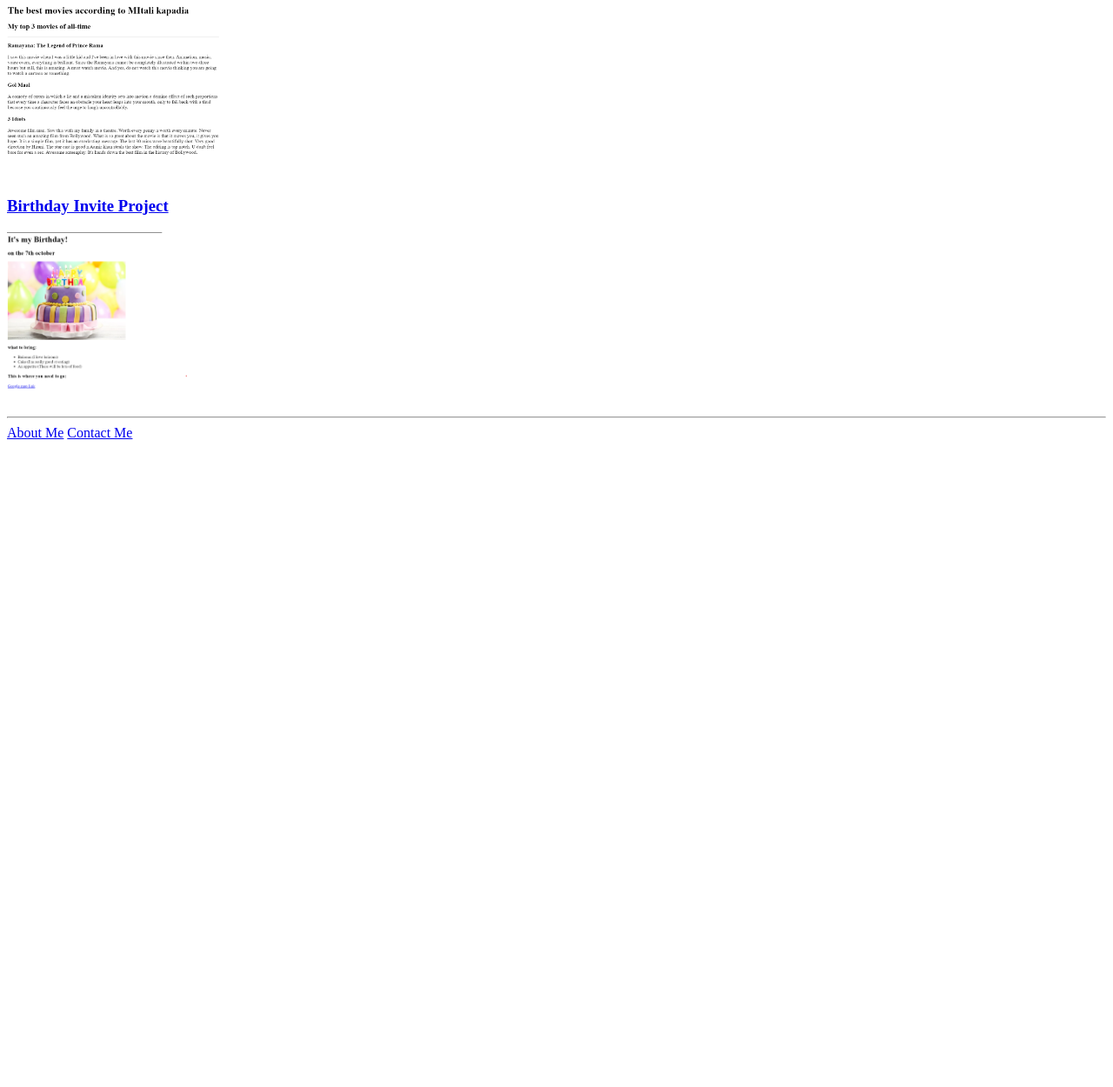
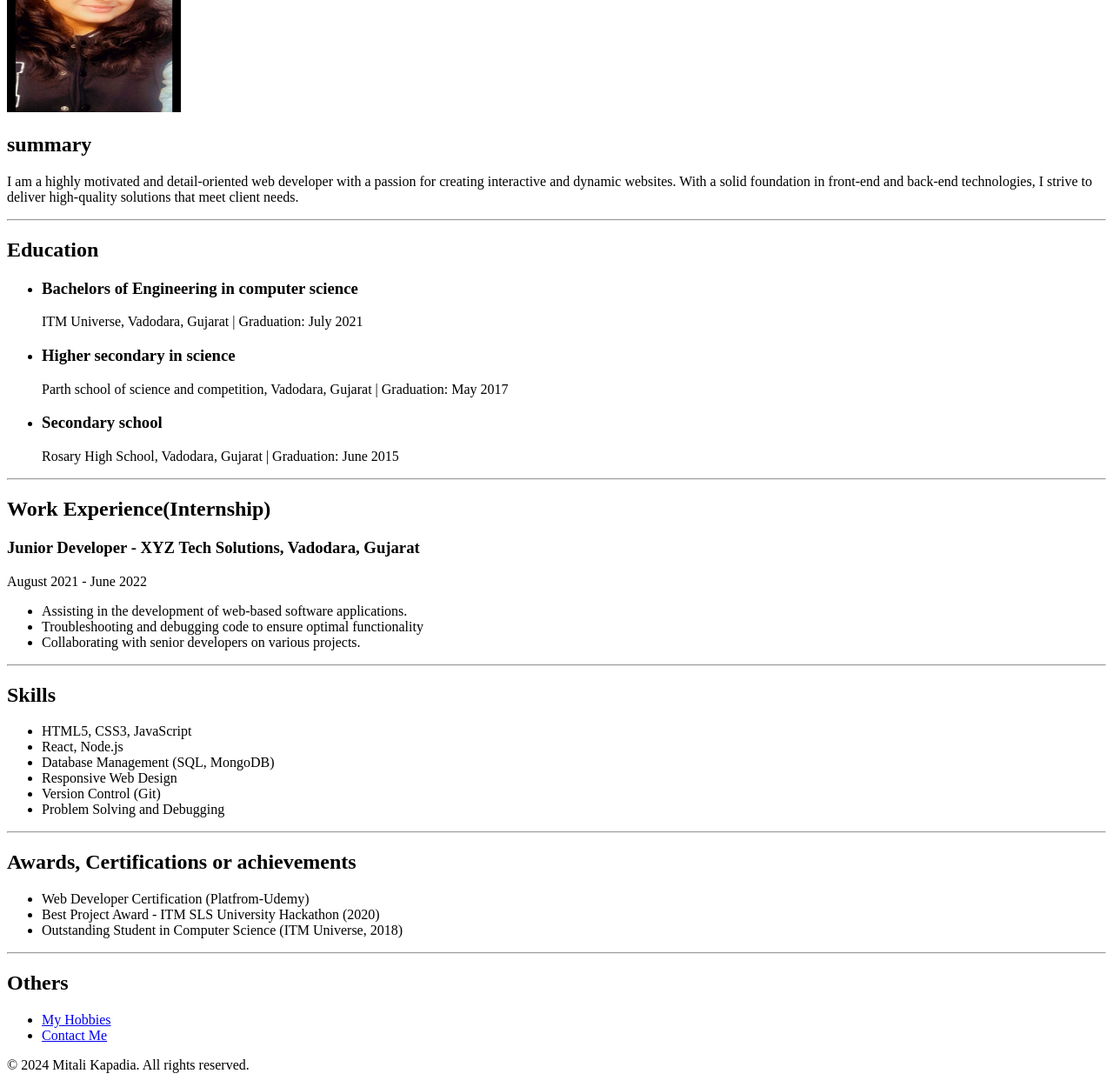
Before and after one commit to mkapadia88/html-portfolio, a plain HTML site: page index.html in a window 1280 px wide. Shown: the part 185-1435 px from the top of the page at 87% size. Before the commit the page ends 800 px from the top, so only its background shows below. Drawn offline with Linux system fonts and the light colour scheme.

Commit message:
Add files via upload

```diff
--- a/index.html
+++ b/index.html
@@ -1,44 +1,92 @@
-<!-- TODO 1: Create the HTML Boilerplate -->
-
-<!-- TODO 2: Add Your previous projects' HTML into the public folder -->
-
-<!-- TODO 3: Take screenshots of your project previews and add the images to the images folder -->
-
-<!-- TODO 4: Add titles/subtitles etc. -->
-
-<!-- TODO 5: Add a link to the project pages -->
-
-<!-- TODO 6: Add images to show the project previews
-HINT for TODO 6: You can use the height attribute set to 200 to make the image smaller:
-https://developer.mozilla.org/en-US/docs/Web/HTML/Element/img#attr-height -->
-
-<!-- TODO 7: Add the Contact Me and About Me page links -->
-
 <!DOCTYPE html>
 <html lang="en">
 <head>
     <meta charset="UTF-8">
     <meta name="viewport" content="width=device-width, initial-scale=1.0">
-    <title>Mitali's Portfolio</title>
+    <title>My Resume</title>
 </head>
 
 <body>
+    <header>
+        <h1>Mitali Kapadia</h1>
+    <p>Full Stack developer</p>
+    </header>
 
-    <h1>Mitali's Portfolio</h1>
-    <h2>I am a full stack Developer</h2>
+    <img src="./images/sc1.jpeg" height="200" width="200" alt="my photo"/>
 
-    <hr/>
+     <section>
+    <h2>summary</h2>
+    <p>I am a highly motivated and detail-oriented web developer with a passion for creating interactive and dynamic websites. With a solid foundation in front-end and back-end technologies, I strive to deliver high-quality solutions that meet client needs.</p>
+</section>
 
-    <h3><a href="./public/movie-ranking.html">Movie Ranking Project</a></h3>
-    <img src="./assets/images/SC1.png" height="200" alt="Movie ranking project preview"/>
-    <h3><a href="./public/birthday-invite.html">Birthday Invite Project</a></h3>
-    <img src="./assets/images/SC2.png" height="200" alt="Birthday Invite project preview"/>
+<hr/>
 
-    <hr/>
+<section>
+    <h2>Education</h2>
 
-    <a href="./public/about.html">About Me</a>
-    <a href="./public/contact.html">Contact Me</a>
+    <uL>
 
+            <li><h3>Bachelors of Engineering in computer science</h3></li>
+            <p>ITM Universe, Vadodara, Gujarat | Graduation: July 2021</p>
+
+           <li><h3>Higher secondary in science</h3></li>
+            <p>Parth school of science and competition, Vadodara, Gujarat | Graduation: May 2017</p>
+
+            <li><h3>Secondary school</h3></li>
+                <p>Rosary High School, Vadodara, Gujarat | Graduation: June 2015</p>
+    </uL>
+
+</section>
+<hr/>
+<section>
+    <h2>Work Experience(Internship)</h2>
+    <h3>Junior Developer - XYZ Tech Solutions, Vadodara, Gujarat</h3>
+    <p>August 2021 - June 2022</p>
+    <ul>
+        <li>Assisting in the development of web-based software applications.</li>
+        <li>Troubleshooting and debugging code to ensure optimal functionality</li>
+        <li>Collaborating with senior developers on various projects.</li>
+    </ul>
+</section>
+<hr/>
+
+<section>
+    <h2>Skills</h2>
+    <ul>
+        <li>HTML5, CSS3, JavaScript</li>
+        <li>React, Node.js</li>
+        <li>Database Management (SQL, MongoDB)</li>
+        <li>Responsive Web Design</li>
+        <li>Version Control (Git)</li>
+        <li>Problem Solving and Debugging</li>
+
+    </ul>
+</section>
+<hr/>
+<section>
+    <h2>Awards, Certifications or achievements</h2>
+    <ul>
+        <li>Web Developer Certification (Platfrom-Udemy)</li>
+        <li>Best Project Award - ITM SLS University Hackathon (2020)</li>
+        <li>Outstanding Student in Computer Science (ITM Universe, 2018)</li>
+    </ul>
+</section>
+
+<hr/>
+
+<section>
+    <h2>Others</h2>
+    <nav>
+    <ul>
+   <li> <a href="./others/hobbies.html"> My Hobbies</a> </li>
+    <li><a href="./others/Contactme.html">Contact Me</a> </li>
+    </ul>
+</nav>
+</section>
+
+<footer>
+    <p>&copy; 2024 Mitali Kapadia. All rights reserved.</p>
+</footer>
 
 </body>
 </html>
```
Also changed, not shown: others/Contactme.html (added, +24 -0 lines), others/hobbies.html (added, +20 -0 lines), images/sc1.jpeg (added).
